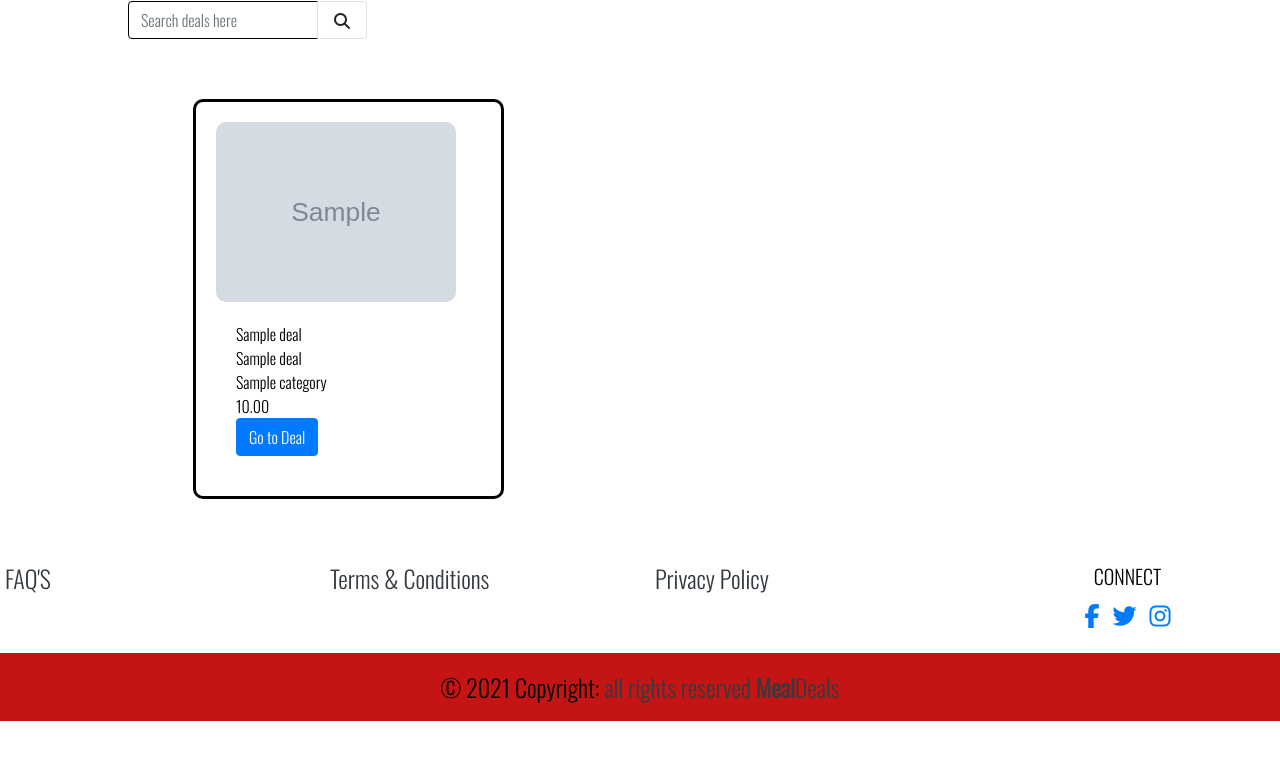
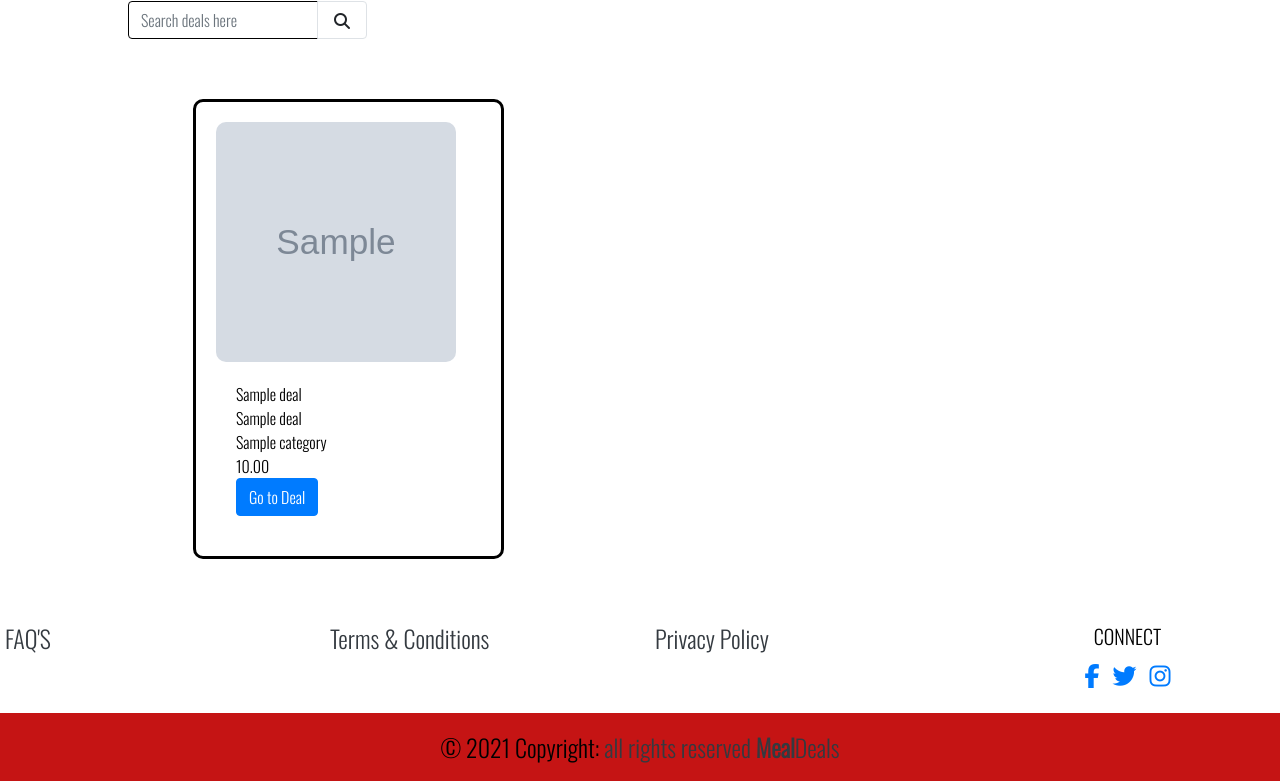
Before and after one commit to Justwhittaker/PRO4-Mealdeals, a Django app: page / in a window 1280 px wide. Shown: the part 241-1022 px from the top of the page. Before the commit the page ends 962 px from the top, so only its background shows below. Run offline with Django 3.2, Linux system fonts and the light colour scheme; tables that the repository leaves empty hold one stand-in row (values such as "Sample post"); grey boxes marked "Sample" are stand-in pictures; some libraries are stand-ins or nearby versions.

Commit message:
fix(mealdeals):fix bootstrap on index.html == moved endfor up two divs to display correctly

```diff
--- a/home/templates/home/index.html
+++ b/home/templates/home/index.html
@@ -40,31 +40,23 @@
 <div class="container">
     <div class="row">
         {% for deal in deals %}
-
-
         <div class="col-sm-6 col-md-4">
             <div class="deal_card">
-                <img
-            src="{{ deal.image.url }}"
-            class="card_img card-img-top"
-            alt="Card image cap"
-          />
+                <img src="{{ deal.image.url }}" class="card_img card-img-top" alt="Card image cap" />
                 <div class="card-body">
-                {{ deal.restaurant_name }}  <br>
-                {{ deal.name }}  <br>
-                {{ deal.category }}  <br>
+                    {{ deal.restaurant_name }} <br>
+                    {{ deal.name }} <br>
+                    {{ deal.category }} <br>
                     {{ deal.price }}
                     <br>
-                <a
-              href=""
-              class="btn btn-primary"
-              >Go to Deal</a
-            >
-            </div>
-            </div>
+                    <a href="" class="btn btn-primary">Go to Deal</a>
                 </div>
             </div>
         </div>
         {% endfor %}
+    </div>
+</div>
+
 {% endblock %}
+
 </html>
--- a/static/css/base.css
+++ b/static/css/base.css
@@ -110,15 +110,15 @@ body {
   border-width: 3px;
   border-style: solid;
   text-align: left;
-  background-position: center;
-  background-size: cover;
   padding: 20px;
   border-radius: 10px;
 }
 
 /* deal image styling*/
 .card_img {
+  min-width: 15em;
   max-width: 15em;
+  min-height: 15em;
   max-height: 15em;
   border-radius: 10px;
   background-size: cover;
```
Lines whose indentation alone changed are shown as unchanged.
